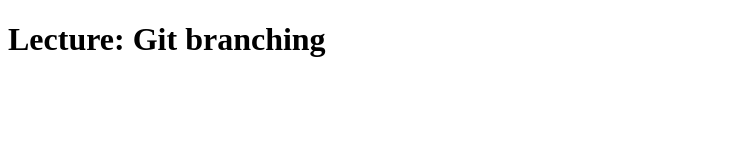
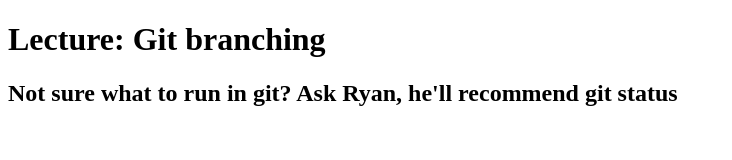
Before and after one commit to nolanknill/lec-git-branching, a plain HTML site: page index.html in a window 1280 px wide. Shown: the whole page, without its empty margins (0-732 px from the left). Drawn offline with Linux system fonts and the light colour scheme.

Commit message:
Adds heading for users to run git status

```diff
--- a/index.html
+++ b/index.html
@@ -8,5 +8,6 @@
 </head>
 <body>
     <h1>Lecture: Git branching</h1>
+    <h2>Not sure what to run in git? Ask Ryan, he'll recommend git status</h2>
 </body>
 </html>
```
